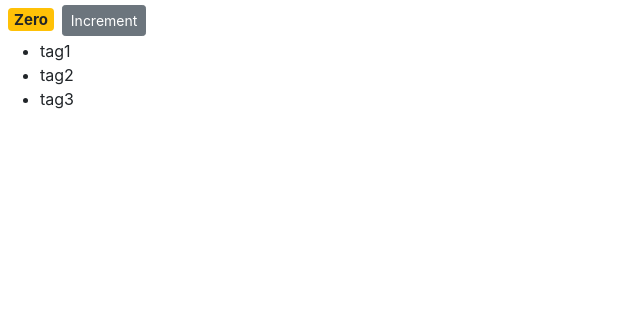
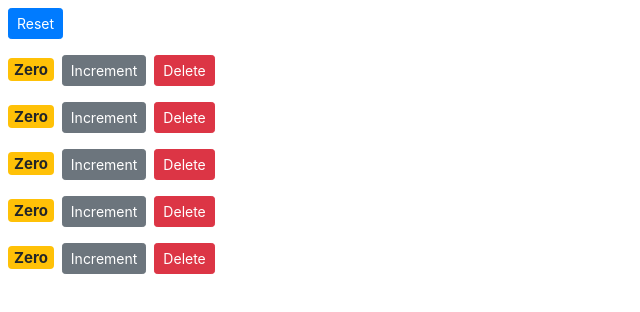
Before and after one commit to Dennis-The14th-web/react-ui, a React (Create React App) app in the folder front-end/: page / in a window 1280 px wide. Shown: the top 312 px of the page, without its empty margins (0-640 px from the left). Built offline with nearby package versions, Linux system fonts and the light colour scheme.

Commit message:
updated counter and counters components

```diff
--- a/front-end/src/components/counter.jsx
+++ b/front-end/src/components/counter.jsx
@@ -1,39 +1,49 @@
 import React, { Component } from "react";
 
 class Counter extends Component {
-  state = {
-    count: 0,
-    tags: ['tag1', 'tag2', 'tag3']
-  };
+  // state = {
+  //   value: this.props.counter.value,
+  //   tags: []
+  // };
 
+  // we no longer need to get the props from the constructor
+  // since we are now using an arrow function method which enables the props by default
   // constructor(){
   //   super()
-  //   this.handleIncreament = this.handleIncreament.bind(this);
+  //   this.handleIncrement = this.handleIncrement.bind(this);
   // }
   // styles = {
   //   fontSize: 15,
   //   fontWeight: "bold"
   // };
 
-  renderTags() {
-    if (this.state.tags.length === 0) return <p>There are no tags!</p>;
+  // renderTags() {
+  //   if (this.state.tags.length === 0) return <p>There are no tags!</p>;
 
-  return <ul>{this.state.tags.map(tag => <li key={tag}>{ tag }</li>)}</ul>;
-  }
-
-  handleIncreament = product => {
-    console.log(product);
-    this.setState({ count: this.state.count + 1 });
-  }
+  // return <ul>{this.state.tags.map(tag => <li key={tag}>{ tag }</li>)}</ul>;
+  // }
+  // handleIncrement = product => {
+  //   console.log(product);
+  //   this.setState({ value: this.state.value + 1 });
+  // }
 
   render() {
+    // console.log("props", this.props);
     return (
       <div>
         <span style={{fontSize:15, fontWeight:"bold"}}
         className={this.getBadgeClasses()}>{this.formatCount()}</span>
-        <button onClick={() => this.handleIncreament({ id: 1 })} className="btn btn-secondary btn-sm">Increment</button>
+        <button onClick={() => this.props.onIncrement(this.props.counter)}
+        className="btn btn-secondary btn-sm"
+        >Increment
+        </button>
+        <button onClick={() => this.props.onDelete(this.props.counter.id)}
+        className="btn btn-danger btn-sm m-2"
+        >Delete
+        </button>
+        {/* <br />
         {this.state.tags.length === 0 && "Please create a new tag!"}
-        {this.renderTags()}
+        {this.renderTags()} */}
 
       </div>
     );
@@ -41,18 +51,18 @@
 
   getBadgeClasses() {
     let classes = "badge m-2 badge-";
-    classes += (this.state.count !== 0) ? "primary" : "warning";
+    classes += (this.props.counter.value !== 0) ? "primary" : "warning";
     return classes;
   }
 
   formatCount() {
-    const { count } = this.state;
-    // return count === 0 ? "Zero" : count;
-    if (count === 0){
-      return "Zero"
-    }else{
-      return count;
-    }
+    const { value } = this.props.counter;
+    return value === 0 ? "Zero" : value;
+    // if (value === 0){
+    //   return "Zero"
+    // }else{
+    //   return value;
+    // }
   }
 }
 
--- /dev/null
+++ b/front-end/src/components/counters.jsx
@@ -0,0 +1,58 @@
+import React, { Component } from 'react';
+import Counter from './counter';
+
+class Counters extends Component {
+    state = {
+        counters: [
+            {id: 1, value:0},
+            {id: 2, value:0},
+            {id: 3, value:0},
+            {id: 4, value:0},
+            {id: 5, value:0}
+        ]
+    };
+
+    handleReset = () => {
+        // console.log("handleReset clicked");
+        const counters = this.state.counters.map(c => {
+            c.value = 0;
+            return c;
+        });
+        this.setState({ counters });
+    }
+
+    handleIncrement = counter => {
+        // console.log(counter);
+        const counters = [...this.state.counters];
+        const index = counters.indexOf(counter);
+        counters[index] = { ...counter };
+        counters[index].value++;
+        this.setState({ counters });
+    }
+
+    handleDelete = counterId => {
+        // console.log("Event Handler Called: ", counterId);
+        const counters = this.state.counters.filter(c => c.id !== counterId);
+        this.setState({ counters })
+    };
+
+    render() {
+        return (
+        <div>
+            <button
+            onClick={this.handleReset}
+            className="btn btn-primary btn-sm m-2">Reset</button>
+            {this.state.counters.map(counter =>
+            <Counter
+            key={counter.id}
+            onDelete={this.handleDelete}
+            onIncrement={this.handleIncrement}
+            counter={counter}
+            />
+            )}
+        </div>
+        );
+    }
+}
+
+export default Counters;
--- a/front-end/src/index.js
+++ b/front-end/src/index.js
@@ -4,11 +4,11 @@
 import App from "./App";
 import reportWebVitals from "./reportWebVitals";
 import "bootstrap/dist/css/bootstrap.css";
-import Counter from "./components/counter";
+import Counters from "./components/counters";
 
 ReactDOM.render(
   <React.StrictMode>
-    <Counter />
+    <Counters />
   </React.StrictMode>,
   document.getElementById("root")
 );
```
